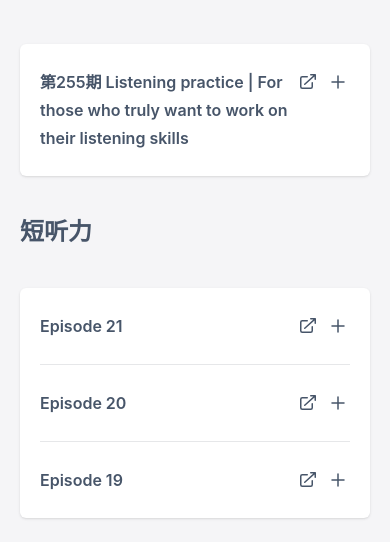
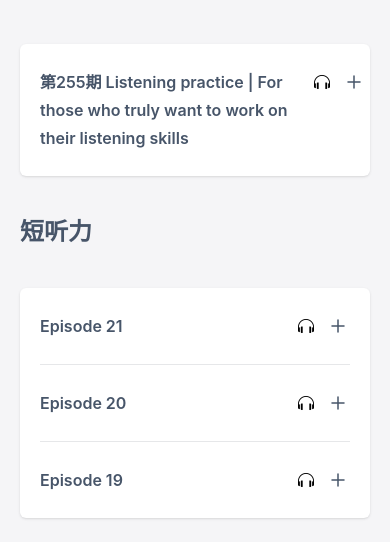
Before and after one commit to QETHAN/lesson_sales, a Next.js app: page /listening in a window 390 px wide. Shown: the part 140-682 px from the top of the page. Built offline with nearby package versions, Linux system fonts and the light colour scheme.

Commit message:
Add headphones icon

```diff
--- a/src/pages/listening/index.js
+++ b/src/pages/listening/index.js
@@ -60,25 +60,12 @@ export default function ListeningPage() {
                           <a
                             href={item.url}
                             target="_blank"
-                            className="hover:text-slate-500"
+                            className="flex-shrink-0 p-1 rounded hover:bg-gray-100"
                           >
-                            <svg
-                              xmlns="http://www.w3.org/2000/svg"
-                              viewBox="0 0 20 20"
-                              fill="currentColor"
-                              className="w-5 h-5"
-                            >
-                              <path
-                                fillRule="evenodd"
-                                d="M4.25 5.5a.75.75 0 00-.75.75v8.5c0 .414.336.75.75.75h8.5a.75.75 0 00.75-.75v-4a.75.75 0 011.5 0v4A2.25 2.25 0 0112.75 17h-8.5A2.25 2.25 0 012 14.75v-8.5A2.25 2.25 0 014.25 4h5a.75.75 0 010 1.5h-5z"
-                                clipRule="evenodd"
-                              />
-                              <path
-                                fillRule="evenodd"
-                                d="M6.194 12.753a.75.75 0 001.06.053L16.5 4.44v2.81a.75.75 0 001.5 0v-4.5a.75.75 0 00-.75-.75h-4.5a.75.75 0 000 1.5h2.553l-9.056 8.194a.75.75 0 00-.053 1.06z"
-                                clipRule="evenodd"
-                              />
-                            </svg>
+                            <img
+                              src="/static/img/icons/headphones.png"
+                              className="w-4 h-4"
+                            />
                           </a>
                           <span className="ml-6 flex h-7 items-center">
                             {open ? (
@@ -137,25 +124,12 @@ export default function ListeningPage() {
                             <a
                               href={item.url}
                               target="_blank"
-                              className="hover:text-slate-500"
+                              className="flex-shrink-0 p-1 rounded hover:bg-gray-100"
                             >
-                              <svg
-                                xmlns="http://www.w3.org/2000/svg"
-                                viewBox="0 0 20 20"
-                                fill="currentColor"
-                                className="w-5 h-5"
-                              >
-                                <path
-                                  fillRule="evenodd"
-                                  d="M4.25 5.5a.75.75 0 00-.75.75v8.5c0 .414.336.75.75.75h8.5a.75.75 0 00.75-.75v-4a.75.75 0 011.5 0v4A2.25 2.25 0 0112.75 17h-8.5A2.25 2.25 0 012 14.75v-8.5A2.25 2.25 0 014.25 4h5a.75.75 0 010 1.5h-5z"
-                                  clipRule="evenodd"
-                                />
-                                <path
-                                  fillRule="evenodd"
-                                  d="M6.194 12.753a.75.75 0 001.06.053L16.5 4.44v2.81a.75.75 0 001.5 0v-4.5a.75.75 0 00-.75-.75h-4.5a.75.75 0 000 1.5h2.553l-9.056 8.194a.75.75 0 00-.053 1.06z"
-                                  clipRule="evenodd"
-                                />
-                              </svg>
+                              <img
+                                src="/static/img/icons/headphones.png"
+                                className="w-4 h-4"
+                              />
                             </a>
                             <span className="ml-6 flex h-7 items-center">
                               {open ? (
```
Also changed, not shown: public/static/img/icons/headphones.png (added).
